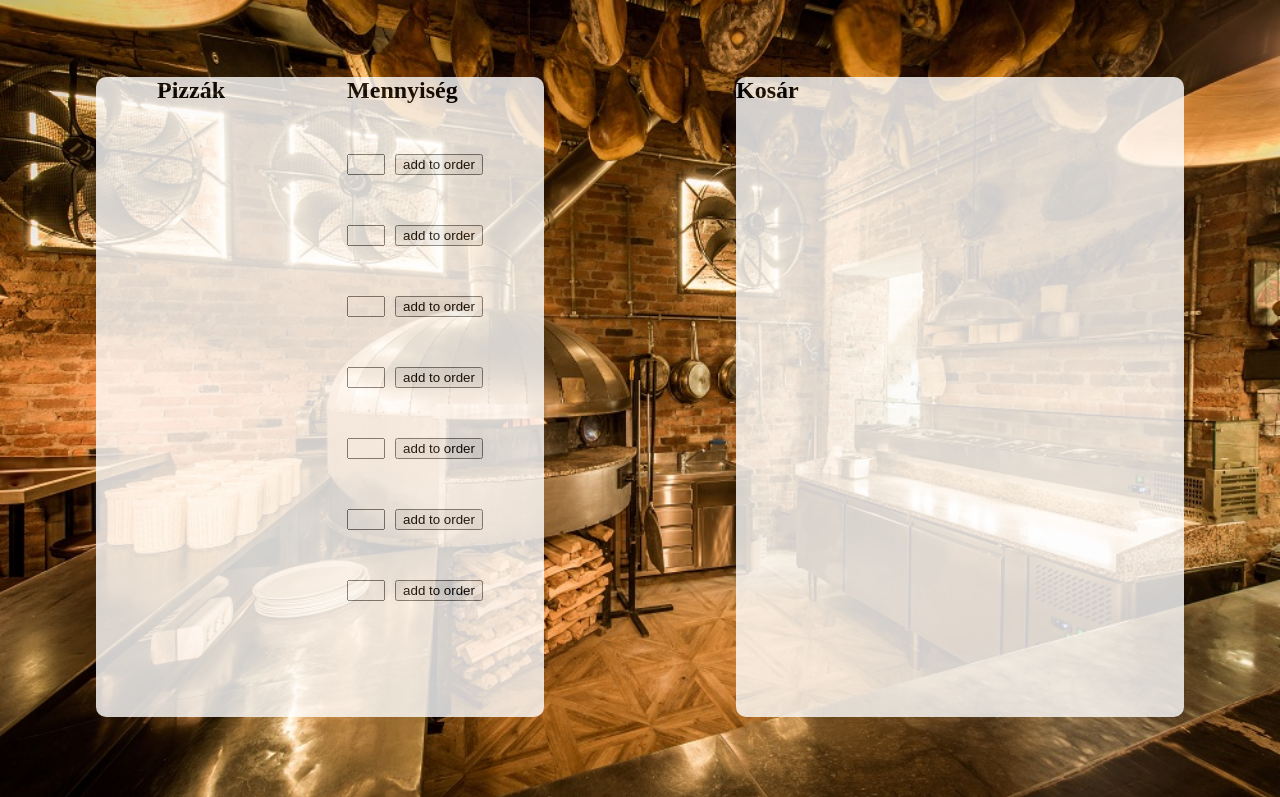
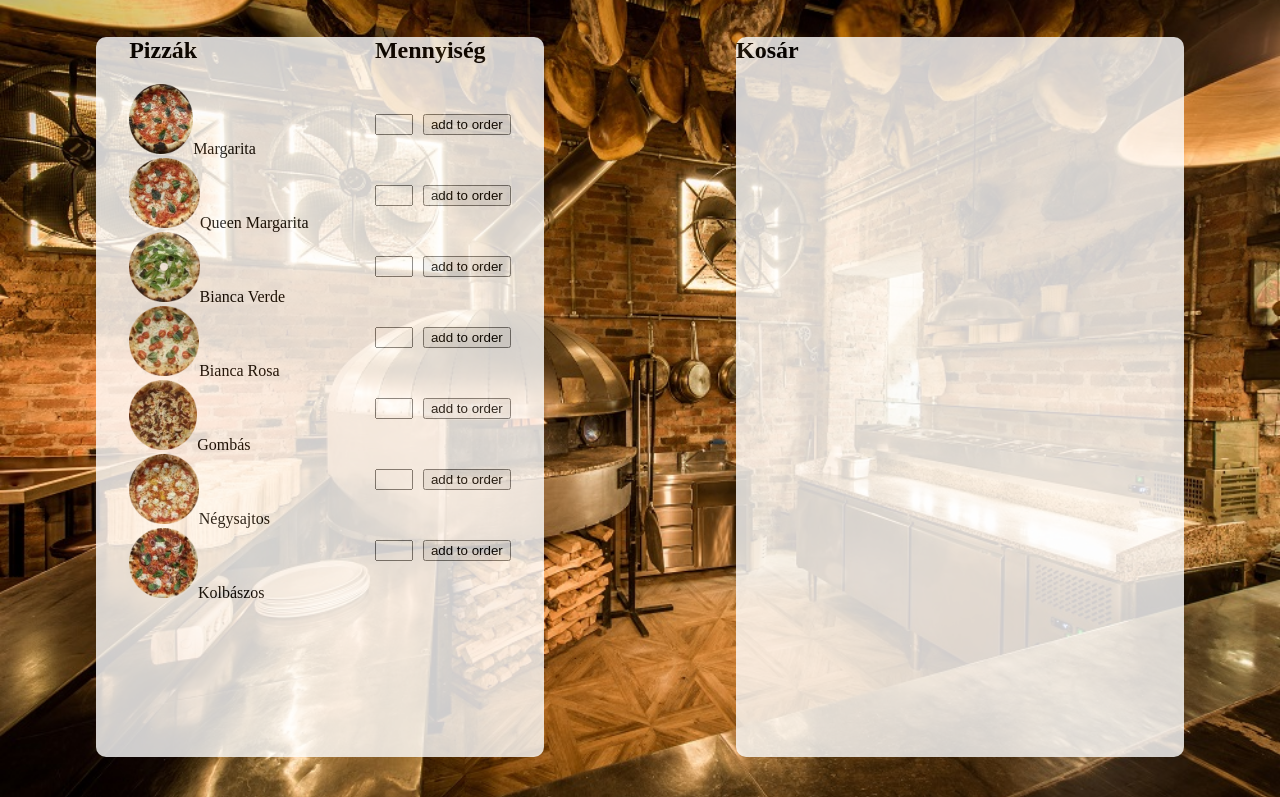
Before and after one commit to tomicoindaclub/pizza-order-prototype, a plain HTML site: page frontend/index.html in a window 1280 px wide. Shown: the part 50-847 px from the top of the page. Drawn offline with Linux system fonts and the light colour scheme.

Commit message:
pizza_kepek

```diff
--- a/frontend/index.html
+++ b/frontend/index.html
@@ -13,6 +13,15 @@
       <div class="list-box">
         <div class="pizzas">
           <h2>Pizzák</h2>
+          <div><img src="pics/margherita.png" alt="" />Margarita</div>
+          <div>
+            <img src="pics/queen_maragherita.png" alt="" />Queen Margarita
+          </div>
+          <div><img src="pics/bianca verde.png" alt="" />Bianca Verde</div>
+          <div><img src="pics/bianca_rosa.png" alt="" />Bianca Rosa</div>
+          <div><img src="pics/mashroom.png" alt="" />Gombás</div>
+          <div><img src="pics/negysajtos.png" alt="" />Négysajtos</div>
+          <div><img src="pics/sausage.png" alt="" />Kolbászos</div>
         </div>
         <div class="quantity-div">
           <h2>Mennyiség</h2>
--- a/frontend/style.scss
+++ b/frontend/style.scss
@@ -31,11 +31,17 @@ body {
       align-items: stretch;
       flex-direction: row;
       width: 35%;
-      height: 80vh;
+      height: 90vh;
       border-radius: 10px;
       opacity: 0.8;
 
       .pizzas {
+        h2 {
+          margin-bottom: 20px;
+        }
+        img {
+          height: 70px;
+        }
       }
 
       .quantity-div {
@@ -58,7 +64,7 @@ body {
       display: flex;
       flex-direction: row;
       width: 35%;
-      height: 80vh;
+      height: 90vh;
       border-radius: 10px;
       opacity: 0.8;
     }
```
Also changed, not shown: frontend/pics/bianca verde.png (added), frontend/pics/bianca_rosa.png (added), frontend/pics/margherita.png (added), frontend/pics/mashroom.png (added), frontend/pics/negysajtos.png (added), frontend/pics/queen_maragherita.png (added), frontend/pics/sausage.png (added), frontend/pics/veg_pizza.png (deleted), frontend/style.css, 1 other file.
